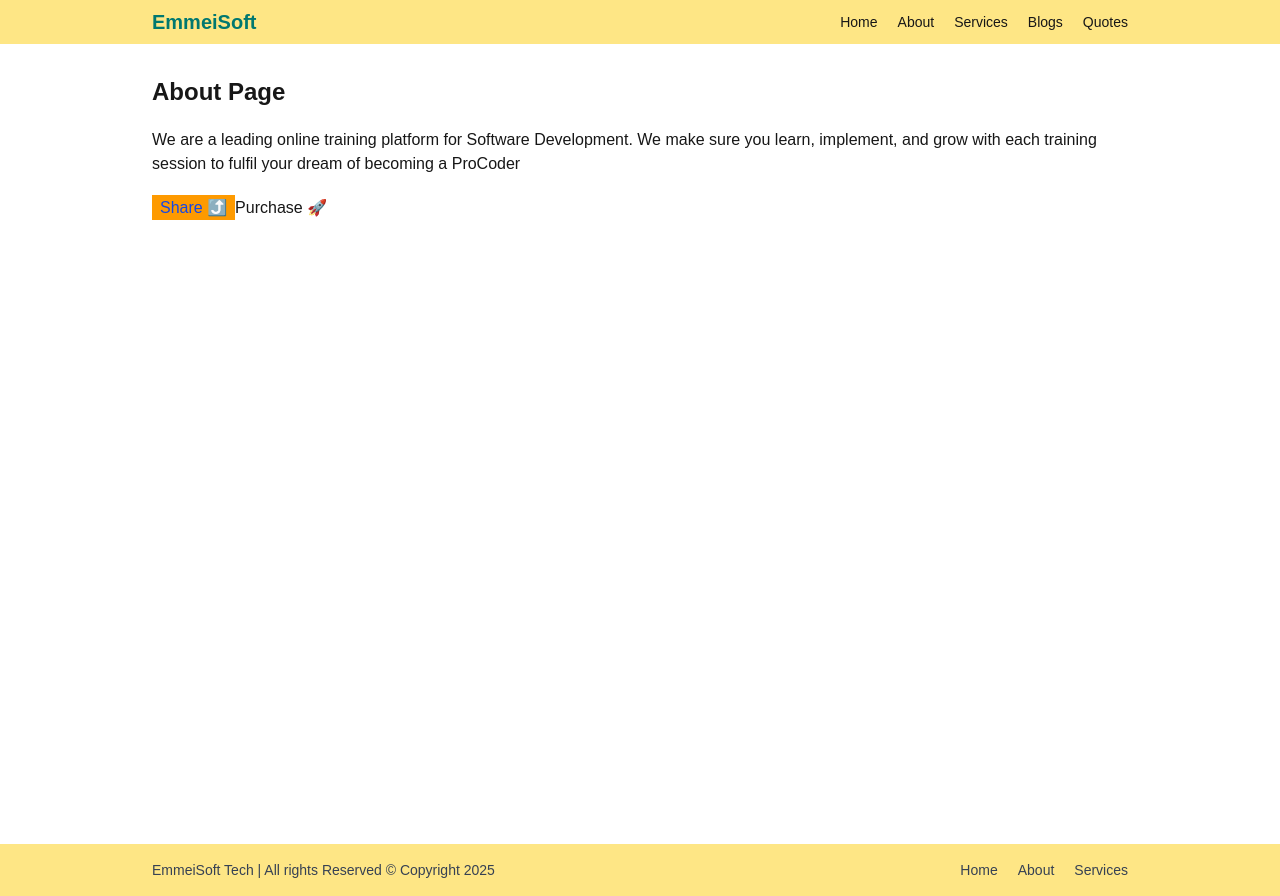
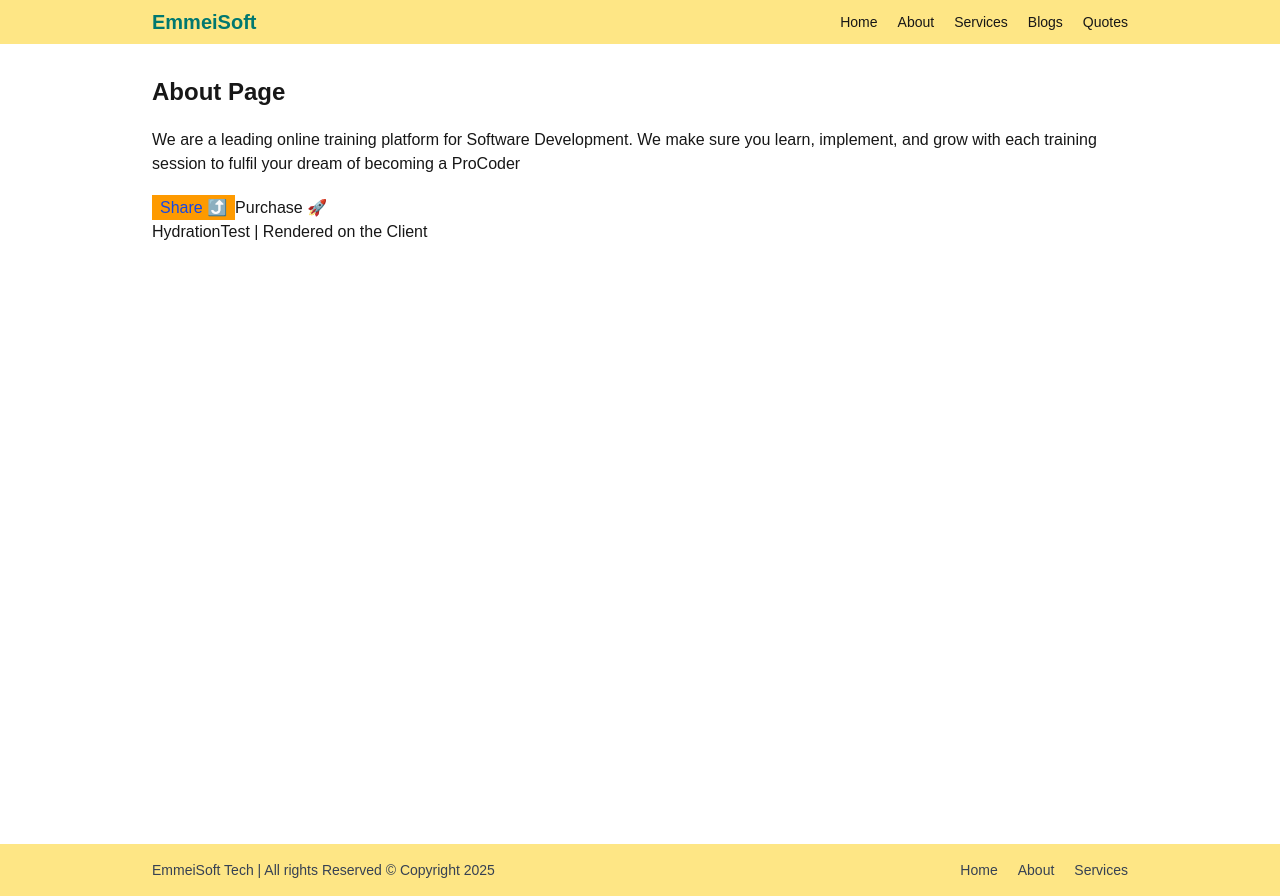
Before and after one commit to emmeiwhite/EmmeiSoft-TechApp, a Next.js app: page /about in a window 1280 px wide. Built offline with nearby package versions, Linux system fonts and the light colour scheme.

Commit message:
Uncaught Error: Hydration failed because the server rendered text didn't match the client.

```diff
--- a/app/about/page.jsx
+++ b/app/about/page.jsx
@@ -1,3 +1,4 @@
+import HydrationTest from '@/components/HydrationTest'
 import Share from '@/components/Share'
 
 function AboutPage() {
@@ -12,6 +13,8 @@ function AboutPage() {
         </p>
 
         <Share />
+
+        <HydrationTest />
       </div>
     </div>
   )
--- /dev/null
+++ b/components/HydrationTest.jsx
@@ -0,0 +1,14 @@
+'use client'
+
+export default function HydrationTest() {
+  /** On the server, the below condition is true because typeof localStorage = 'undefined', therefore this client component will first render on the Server and HydrationTest.html file will be created on the server and send to the client. On the client however, the Component will again get rendered and any conditions will be checked, so the typeof localStore === 'undefined' will return false, since localStore exists on the Client, Hence for the client the below code will not run */
+  if (typeof localStorage === 'undefined') {
+    return (
+      <div>
+        <h1>Rendered on The SERVER</h1>
+        <p>Lorem ipsum dolor sit amet consectetur adipisicing elit. Tenetur, minus!</p>
+      </div>
+    )
+  }
+  return <div>HydrationTest | Rendered on the Client</div>
+}
```
